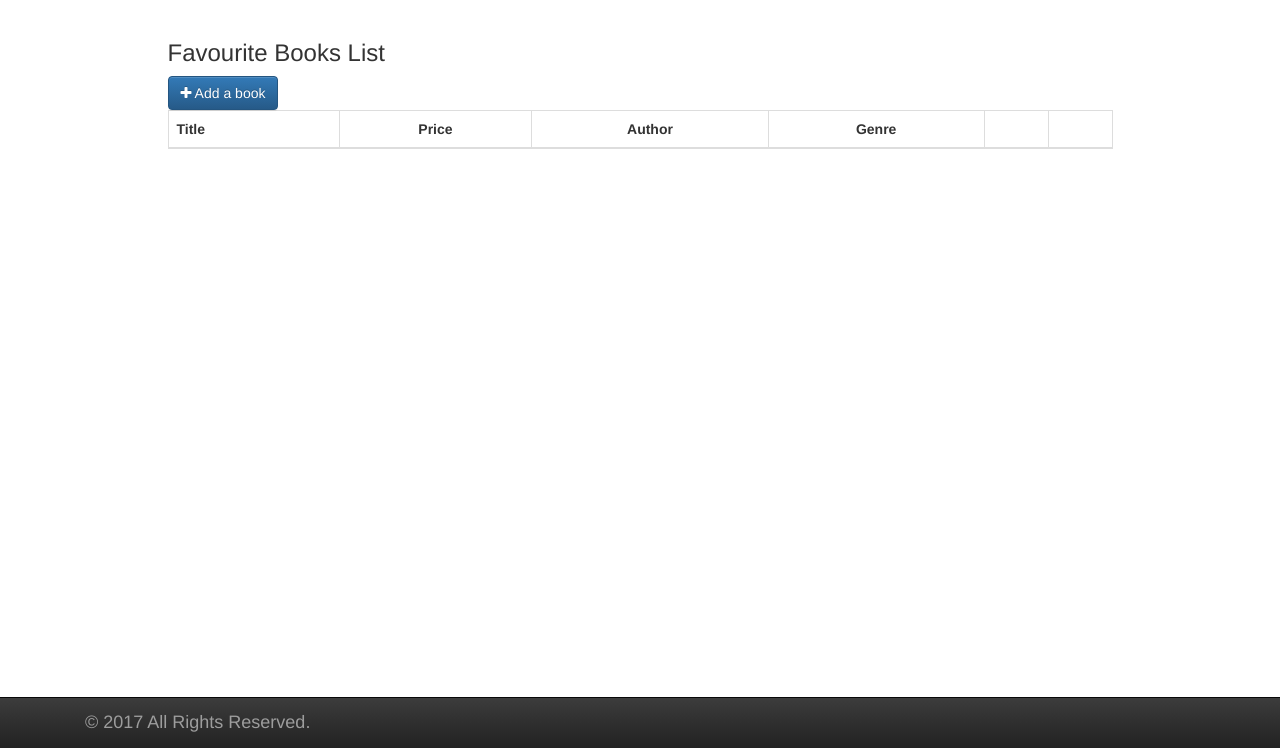
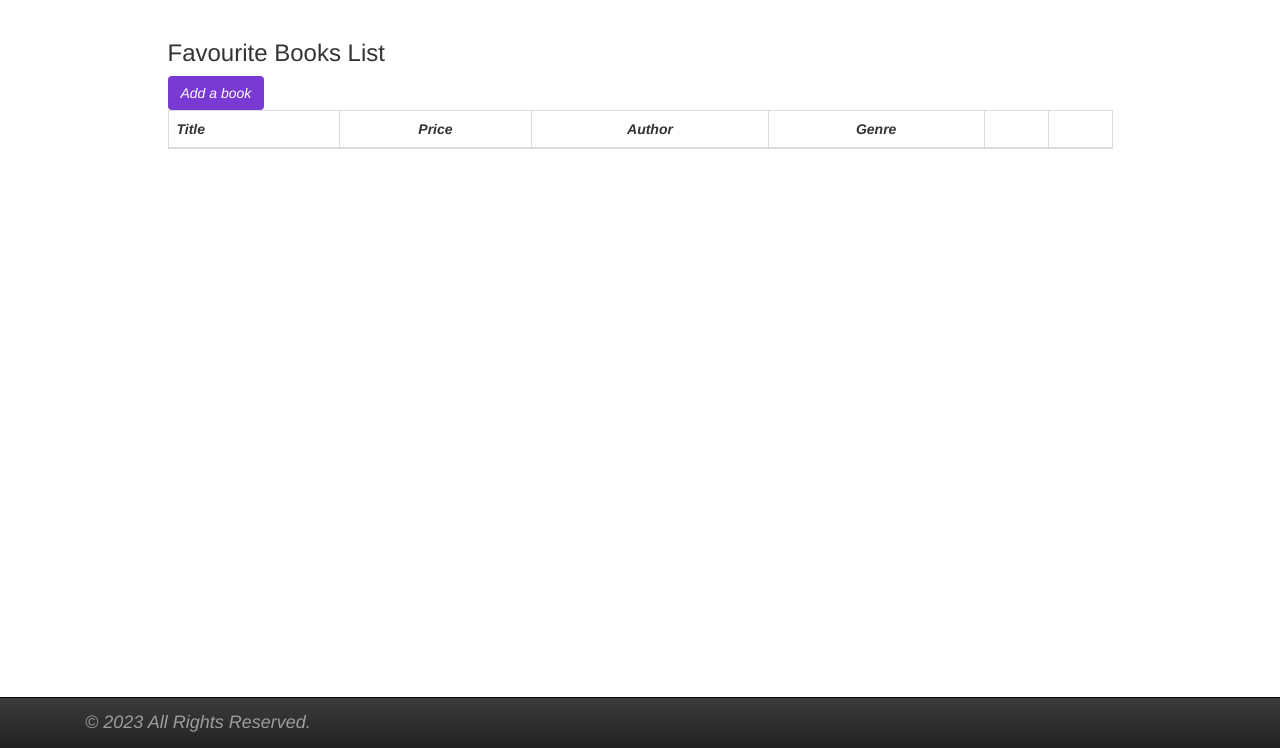
Before and after one commit to kaletejas/COMP229-MidTerm, a Node server app: page /books in a window 1280 px wide. Shown: the part 52-800 px from the top of the page. Run offline with Node 20, Linux system fonts and the light colour scheme; data that the repository does not hold is empty; some libraries are stand-ins or nearby versions.

Commit message:
internal documentation

```diff
--- a/server/views/books/index.ejs
+++ b/server/views/books/index.ejs
@@ -1,3 +1,10 @@
+<!--
+  File Name: COMP229-F2020-MidTerm-301237417.
+ * Name: Tejas Kale
+ * Student ID: 301237417
+ * Web App name: Favorite Book List
+-->
+
 <% include ../partials/header.ejs %>
 
     <!-- MAIN CONTENT -->
@@ -8,7 +15,7 @@
           <!-- ------------------------ -->
           <!-- FIX THE ADD BUTTON BELOW -->
           <!-- ------------------------ -->
-          <a href="/books/add" class="btn btn-primary"><i class="fa fa-plus"></i> Add a book</a>
+          <a href="/books/add" class="btn " style="background-color: rgb(121, 57, 211); color: white;"><i class="fas fa-pencil-alt"> Add a book</a>
           <br>
           <div class="table-responsive">
             <table class="table table-bordered table-striped table-hover">
--- a/server/views/partials/footer.ejs
+++ b/server/views/partials/footer.ejs
@@ -1,7 +1,7 @@
 
 <nav class="navbar navbar-inverse navbar-fixed-bottom">
   <div class="container">
-    <h4  class="navbar-text">&copy; 2017 All Rights Reserved.</h4>
+    <h4  class="navbar-text">&copy; 2023 All Rights Reserved.</h4>
   </div>
 </nav>
 
```
Also changed, not shown: server/config/db.js (+8 -0 lines), server/routes/books.js (+7 -0 lines).
